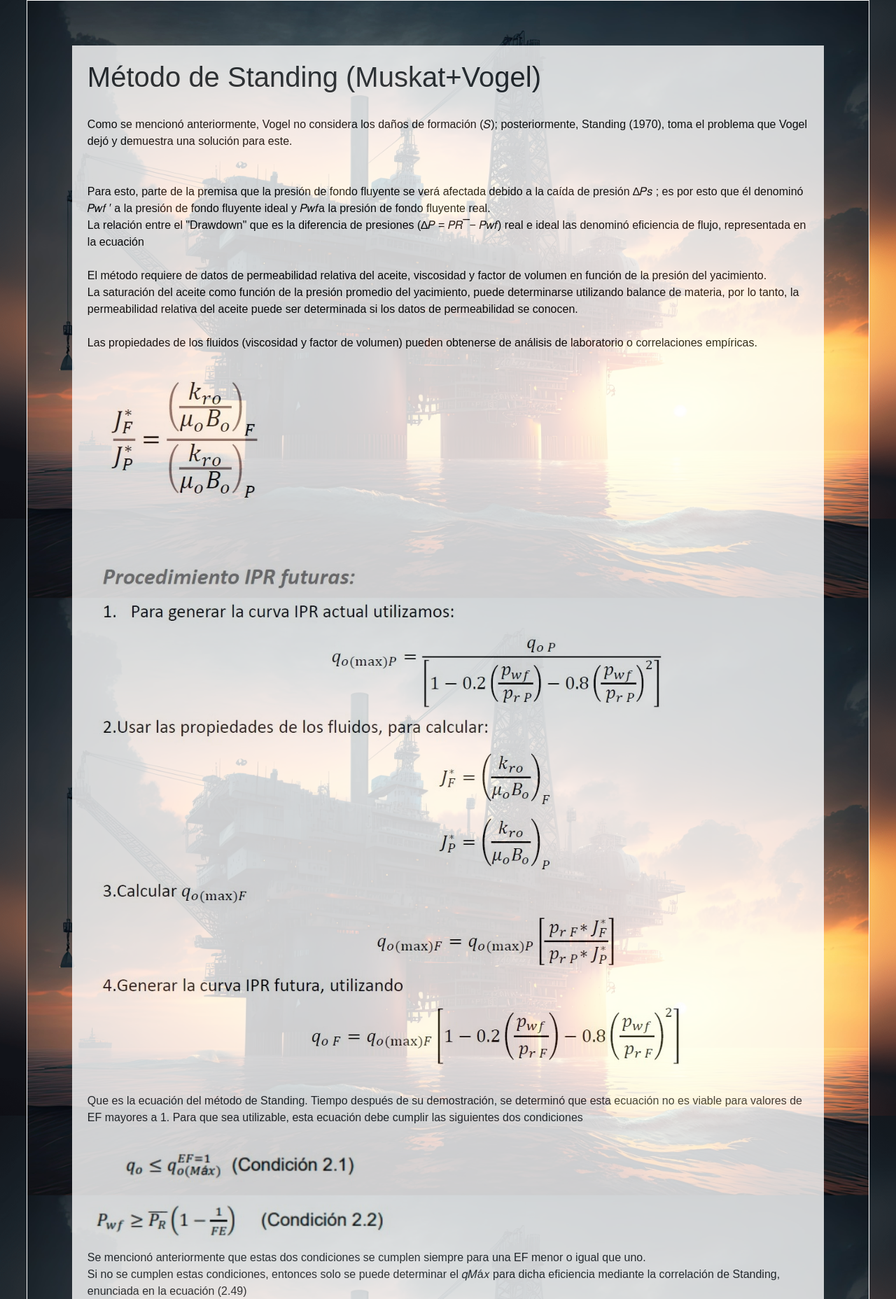
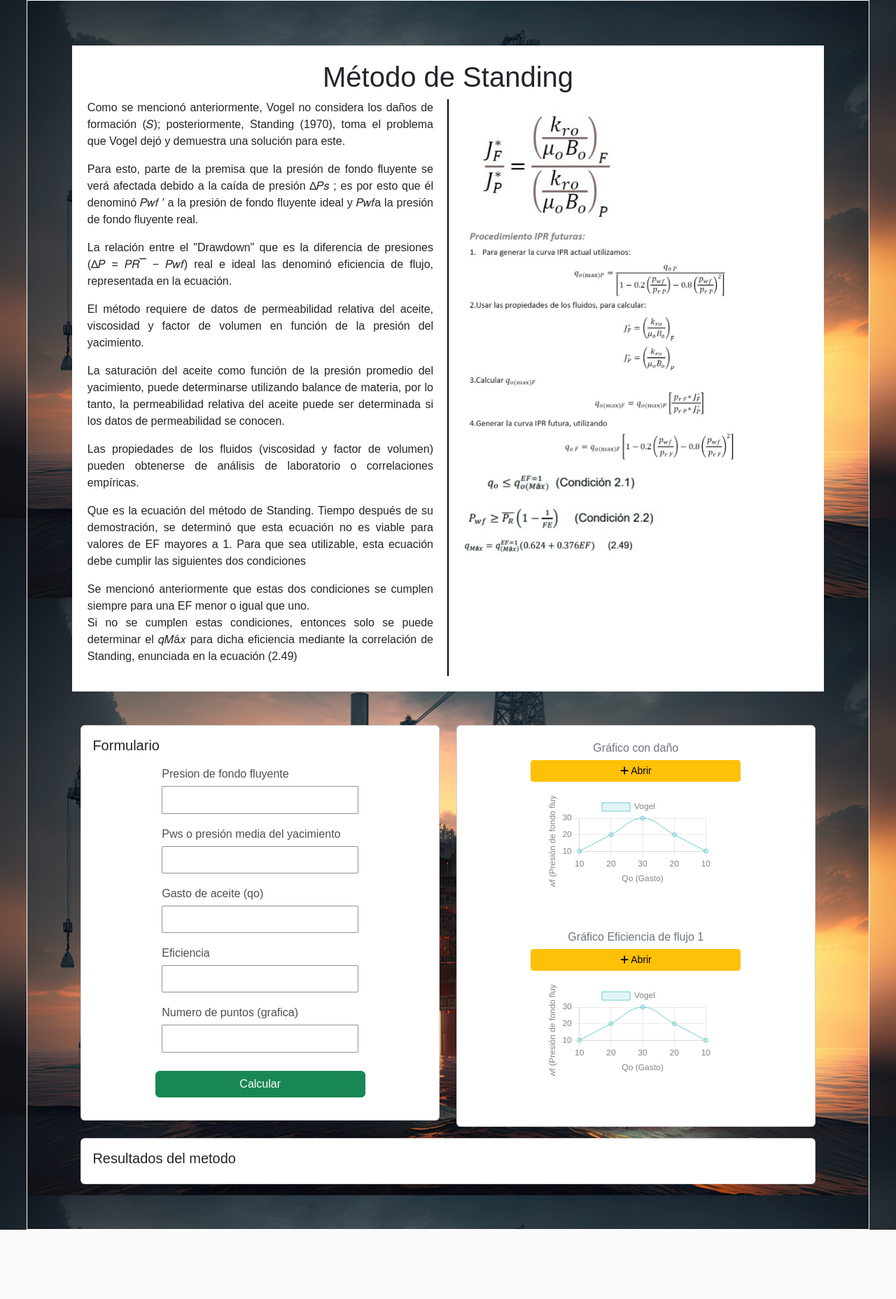
Before and after one commit to HazelHec/ProjectING_2023, a FastAPI app: template templates/Productividad/standing.html in a window 1280 px wide. Shown: the part 112-1968 px from the top of the page at 70% size. After the commit the page ends 1869 px from the top, so only its background shows below. Run offline with FastAPI, Linux system fonts and the light colour scheme; the template is opened without the code that fills it, so the values that code supplies are empty; parts of the project's set-up code (start-up, migrations or seed data) failed here and were passed over.

Commit message:
Final version for Prod proyect

```diff
--- a/assets/js/Standing.js
+++ b/assets/js/Standing.js
@@ -1,107 +1,154 @@
 document.addEventListener("DOMContentLoaded", function () {
-    const nav = document.querySelector("#nav");
   const abrir = document.querySelector("#abrir");
   const cerrar = document.querySelector("#cerrar");
-
   abrir.addEventListener("click", () => {
     nav.classList.add("visible");
   });
-
   cerrar.addEventListener("click", () => {
     nav.classList.remove("visible");
   });
+  /**
+   *
+   *
+   */
+  const chartContext1 = document.getElementById("myChart").getContext("2d");
+  const chartContext2 = document.getElementById("myChart2").getContext("2d");
+  const chartContextModal1 = document
+    .getElementById("modalChart1")
+    .getContext("2d");
+  const chartContextModal2 = document
+    .getElementById("modalChart2")
+    .getContext("2d");
+  // Crear gráfico inicial
+  const initialData = {
+    labels: [10, 20, 30, 20, 10],
+    datasets: [
+      {
+        label: "Vogel",
+        backgroundColor: "rgba(75, 192, 192, 0.2)",
+        borderColor: "rgba(75, 192, 192, 1)",
+        borderWidth: 1,
+        data: [10, 20, 30, 20, 10],
+        fill: false,
+        tension: 0.4,
+      },
+    ],
+  };
+  const chartOptions = {
+    responsive: true,
+    scales: {
+      x: {
+        title: {
+          display: true,
+          text: "Qo (Gasto)",
+        },
+      },
+      y: {
+        title: {
+          display: true,
+          text: "Pwf (Presión de fondo fluyente)",
+        },
+      },
+    },
+  };
+  var myChart1 = new Chart(chartContext1, {
+    type: "line",
+    data: initialData,
+    options: chartOptions,
   });
+  var myChart2 = new Chart(chartContext2, {
+    type: "line",
+    data: initialData,
+    options: chartOptions,
+  });
+  var myChartModal1 = new Chart(chartContextModal1, {
+    type: "line",
+    data: initialData,
+    options: chartOptions,
+  });
+  var myChartModal2 = new Chart(chartContextModal2, {
+    type: "line",
+    data: initialData,
+    options: chartOptions,
+  });
+  // Agregar evento al botón para actualizar el gráfico
+  const boton = document.getElementById("calcular");
+  boton.addEventListener("click", function () {
+    var dataEnv = {
 
-  //Instanciar boton
-  const enviar = document.getElementById("calcular");
-  enviar.addEventListener("click", function () {
-    dataEnv = {
-        qop: document.getElementById("qop").value,
-        prp: document.getElementById("prp").value,
       pwf: document.getElementById("pwf").value,
-        prf: document.getElementById("prf").value,
-        kroP: document.getElementById("kroP").value,
-        krof: document.getElementById("krof").value,
-        VizP: document.getElementById("VizP").value,
-        VizF: document.getElementById("VizF").value,
-        BoP: document.getElementById("BoP").value,
-        BoF: document.getElementById("BoF").value,
-        r: document.getElementById("r").value
+      pr: document.getElementById("pr").value,
+      qo: document.getElementById("qo").value,
+      ef: document.getElementById("ef").value,
+      n: document.getElementById("n").value,
     };
-
-    let request = $.ajax({
+    $.ajax({
       type: "POST",
       url: "/productividad/standing",
       data: JSON.stringify(dataEnv),
       contentType: "application/json",
       dataType: "JSON",
-    });
-
-    request.done(function (result) {
-      console.log(result);
-
-      graficar(result.lqoP,result.lpwfP,result.lqoF,result.lpwfF);
-    });
-
-    request.fail(function (error) {
-      alert(error.message);
+      success: done,
+      error: errorGraphic,
     });
   });
-
-  function graficar(xP, yP, xF, yF) {
-    try {
-      myChart.destroy();
-    } catch (e) {
-      console.error(e);
-    }
-    pwfP = xP;
-    qoP = yP ;
-    // Datos del gráfico
-    var chartData = {
-      labels: qo,
+  function done(result) {
+    console.log(result);
+    imprimirResultados(result);
+    const newData1 = {
+      labels: result.lqoEf,
       datasets: [
         {
-          label: "IPR",
-          backgroundColor: "rgba(75, 192, 192, 0.2)",
-          borderColor: "rgba(75, 192, 192, 1)",
+          label: "Standing",
+          backgroundColor: "rgba(255, 99, 132, 0.2)",
+          borderColor: "rgba(255, 99, 132, 1)",
           borderWidth: 1,
-          data: pwf,
+          data: result.lpwf,
           fill: false,
+          tension: 0.4,
         },
       ],
     };
+    const newData2 = {
+      labels: result.lqoEf1,
+      datasets: [
+        {
+          label: "Standing",
+          backgroundColor: "rgba(255, 99, 132, 0.2)",
+          borderColor: "rgba(255, 99, 132, 1)",
+          borderWidth: 1,
+          data: result.lpwf,
+          fill: false,
+          tension: 0.4,
+        },
+      ],
+    };
+    // Actualizar el gráfico con los nuevos datos
+    myChart1.data = newData1;
+    myChart1.update();
+    myChart2.data = newData2;
+    myChart2.update();
+    myChartModal1.data = newData1;
+    myChartModal1.update();
+    myChartModal2.data = newData2;
+    myChartModal2.update();
+  }
+  function errorGraphic(error) {
+    alert(error.message);
+  }
 
-    // Configuración del gráfico
-    var chartOptions = {
-      responsive: true,
-      scales: {
-        x: {
-          title: {
-            display: true,
-            text: "Qo",
-          },
-        },
-        y: {
-          title: {
-            display: true,
-            text: "Pwf",
-          },
-        },
-      },
-    };
+  //Imprimir resultados
+  function imprimirResultados(data) {
+    const contenedor = document.getElementById("results");
+    contenedor.innerHTML = ""; // Limpiar contenido anterior
+    const divResultado = document.createElement("div");
 
-    // Crear el gráfico
-    var ctx = document.getElementById("myChart").getContext("2d");
-    var myChart = new Chart(ctx, {
-      type: "line",
-      data: chartData,
-      options: chartOptions,
-      legend: {
-        display: true,
-      },
-      tooltips: {
-        mode: "index",
-        intersect: false,
-      },
+    $.each(data, function (key, value) {
+      const pElement = document.createElement("p");
+      pElement.textContent = `${key}: ${JSON.stringify(value)}`;
+      divResultado.appendChild(pElement);
     });
+
+    contenedor.appendChild(divResultado);
   }
+});
--- a/templates/Productividad/standing.html
+++ b/templates/Productividad/standing.html
@@ -31,125 +31,208 @@
     </header>
 
     <div id="contenedor_principal2">
-        <div class="parrafos">
-            <h1> Método de Standing (Muskat+Vogel)</h1>
-            <p style="color: black">
-
-                <br>
-                Como se mencionó anteriormente, Vogel no considera los daños de formación (𝑆); posteriormente, Standing
+        <div class="parrafos" style="opacity: 100%; margin-bottom: 0;">
+            <h1 style="text-align: center;"> Método de Standing </h1>
+            <table style="width: 100%;" cellpading="0" cellspacing="0">
+                <tr>
+                    <td
+                        style="width: 50%; vertical-align: top; text-align: justify; padding-right: 20px; border-right: solid 2px black;">
+                        <p>
+                            Como se mencionó anteriormente, Vogel no considera los daños de formación (𝑆);
+                            posteriormente, Standing
                             (1970), toma el problema que Vogel dejó y demuestra una solución para este.
-                <br> <br>
-
-                <br>Para esto, parte de la premisa que la presión de fondo fluyente se verá afectada debido a la caída
-                de presión ∆𝑃𝑠 ; es por esto que él denominó 𝑃𝑤𝑓 ′ a la presión de fondo fluyente ideal y 𝑃𝑤𝑓a
+                        </p>
+                        <p>
+                            Para esto, parte de la premisa que la presión de fondo fluyente se verá afectada debido a
+                            la caída
+                            de presión ∆𝑃𝑠 ; es por esto que él denominó 𝑃𝑤𝑓 ′ a la presión de fondo fluyente ideal
+                            y 𝑃𝑤𝑓a
                             la presión de fondo fluyente real.
-
-                <br>La relación entre el "Drawdown" que es la diferencia de presiones (∆𝑃 = 𝑃𝑅 ̅̅̅ − 𝑃𝑤𝑓) real e
-                ideal las denominó eficiencia de flujo, representada en la ecuación
-
-
-                <br> <br>El método requiere de datos de permeabilidad relativa del aceite, viscosidad y factor de
-                volumen en función de la presión del yacimiento.<br>
-                La saturación del aceite como función de la presión promedio del yacimiento, puede determinarse
-                utilizando balance de materia, por lo tanto, la permeabilidad relativa del aceite puede ser determinada
-                si los datos de permeabilidad se conocen. <br><br>
-                Las propiedades de los fluidos (viscosidad y factor de volumen) pueden obtenerse de análisis de
+                        </p>
+                        <p>
+                            La relación entre el "Drawdown" que es la diferencia de presiones (∆𝑃 = 𝑃𝑅 ̅̅̅ − 𝑃𝑤𝑓)
+                            real
+                            e
+                            ideal las denominó eficiencia de flujo, representada en la ecuación.
+                        </p>
+                        <p>
+                            El método requiere de datos de permeabilidad relativa del aceite, viscosidad y factor de
+                            volumen en función de la presión del yacimiento.
+                        </p>
+                        <p>
+                            La saturación del aceite como función de la presión promedio del yacimiento, puede
+                            determinarse
+                            utilizando balance de materia, por lo tanto, la permeabilidad relativa del aceite puede ser
+                            determinada
+                            si los datos de permeabilidad se conocen.
+                        </p>
+                        <p>
+                            Las propiedades de los fluidos (viscosidad y factor de volumen) pueden obtenerse de análisis
+                            de
                             laboratorio o correlaciones empíricas.
                         </p>
-            <img src="{{ url_for('static', path='img/std1.jpeg') }}" alt="">
+                        <p style="margin-top: 15px;">
+                            Que es la ecuación del método de Standing. Tiempo después de su demostración, se determinó
+                            que esta
+                            ecuación no es viable para valores de EF mayores a 1. Para que sea utilizable, esta ecuación
+                            debe
+                            cumplir las siguientes dos condiciones
+                        </p>
                         <p>
-                <br> <br>
+                            Se mencionó anteriormente que estas dos condiciones se cumplen siempre para una EF menor o
+                            igual que uno. <br>
+                            Si no se cumplen estas condiciones, entonces solo se puede determinar el 𝑞𝑀á𝑥 para dicha
+                            eficiencia
+                            mediante la correlación de Standing, enunciada en la ecuación (2.49)
                         </p>
-            <img src="{{ url_for('static', path='img/std2.jpeg') }}" alt="">
-
-            <p>
-                <br>Que es la ecuación del método de Standing. Tiempo después de su demostración, se determinó que esta
-                ecuación no es viable para valores de EF mayores a 1. Para que sea utilizable, esta ecuación debe
-                cumplir las siguientes dos condiciones
-                <br>
-            </p>
-            <img src="{{ url_for('static', path='img/std3.jpeg') }}" alt="">
-            <p>Se mencionó anteriormente que estas dos condiciones se cumplen siempre para una EF menor o igual que uno.
-                <br>
-
-                Si no se cumplen estas condiciones, entonces solo se puede determinar el 𝑞𝑀á𝑥 para dicha eficiencia
-                mediante la correlación de Standing, enunciada en la ecuación (2.49) <br>
-            </p>
-
-            <img src="{{ url_for('static', path='img/std4.jpeg') }}" alt="">
+                    </td>
+                    <td style="width: 50%; vertical-align: top; padding-left: 20px;">
+                        <img src="{{ url_for('static', path='img/std1.jpeg') }}" alt="l1" width="50%">
+                        <img src="{{ url_for('static', path='img/std2.jpeg') }}" alt="l2" width="80%">
+                        <img src="{{ url_for('static', path='img/std3.jpeg') }}" alt="l3" width="60%">
+                        <img src="{{ url_for('static', path='img/std4.jpeg') }}" alt="l3" width="50%">
+                    </td>
+                </tr>
+            </table>
         </div>
 
-        <form id="miFormulario2" style="width: 500px;">
-            <label for="qop">
-                <p>Gasto presente:<br></p>
+        <div class="container mt-5">
+            <div class="row">
+                <!-- Columna del formulario -->
+                <div class="col-md-6">
+                    <div class="card">
+                        <div class="card-body">
+                            <h5 class="card-title">Formulario</h5>
+                            <form>
+                                <div class="mb-3">
+                                    <label for="pwf">
+                                        Presion de fondo fluyente
                                     </label>
-            <input type="text" id="qop" name="qop" required class="field"><br>
+                                    <input type="text" id="pwf" name="pwf" pattern="^[-+]?\d+(\.\d+)?$" required
+                                        class="field">
+                                </div>
+                                <div class="mb-3">
+                                    <label for="pr">
+                                        Pws o presión media del yacimiento
+                                    </label>
+                                    <input type="text" id="pr" name="pr" pattern="^[-+]?\d+(\.\d+)?$" required
+                                        class="field">
+                                </div>
+                                <div class="mb-3">
+                                    <label for="qo">
+                                        Gasto de aceite (qo)
+                                    </label>
+                                    <input type="text" id="qo" name="qo" pattern="^[-+]?\d+(\.\d+)?$" required
+                                        class="field">
+                                </div>
 
-            <label for="prp"><br>
-                <p>Presion media del yacimiento:<br></p>
+                                <div class="mb-3">
+                                    <label for="ef">
+                                        Eficiencia
                                     </label>
-            <input type="text" id="prp" name="prp" required class="field"><br>
-
-            <label for="pwf"><br>
-                <p>Presion del fondo fluyendo:<br></p>
+                                    <input type="text" id="ef" name="ef" pattern="^[-+]?\d+(\.\d+)?$" required
+                                        class="field">
+                                </div>
+                                <div class="mb-3">
+                                    <label for="n">
+                                        Numero de puntos (grafica)
                                     </label>
-            <input type="text" id="pwf" name="pwf" required class="field"><br>
-
-            <label for="prf"><br>
-                <p>Presion media del yacimiento futura:<br></p>
-            </label>
-            <input type="text" id="prf" name="prf" required class="field"><br>
-
-            <label for="kroP"><br>
-                <p>Kro presente:<br></p>
-            </label>
-            <input type="text" id="kroP" name="kroP" required class="field"><br>
-
-            <label for="krof"><br> <br> KRO futura:</p></label>
-            <input type="text" id="krof" name="krof" required class="field"><br>
-
-            <label for="VizP">
-                <p>Viscosidad Presente:<br></p>
-            </label>
-            <input type="text" id="VizP" name="VizP" required class="field"><br>
-
-            <label for="VizF"><br>
-                <p>Viscosidad futura:<br></p>
-            </label>
-            <input type="text" id="VizF" name="VizF" required class="field"><br>
-
-            <label for="BoP"><br>
-                <p>Bo presente:<br></p>
-            </label>
-            <input type="text" id="BoP" name="BoP" required class="field"><br>
-
-            <label for="BoF"><br>
-                <p>Bo futura:<br></p>
-            </label>
-            <input type="text" id="BoF" name="BoF" required class="field"><br>
-
-            <label for="r"><br>
-                <p>Numero de puntos (grafica)<br></p>
-            </label>
-            <input type="text" id="r" name="r" required class="field"><br>
+                                    <input type="text" id="n" name="n" pattern="^[-+]?\d+$" required class="field"
+                                        maxlength="2">
+                                </div>
                             </form>
-
-        <div style="margin-top: 10px;">
+                            <div class="mb-3" style="text-align: center;">
                                 <button type="button" class="btn  btn-success" id="calcular">Calcular</button>
+                            </div>
+                        </div>
+                    </div>
                 </div>
 
 
+                <!-- Columna de gráficos -->
+                <div class="col-md-6">
+                    <div class="card">
+                        <div class="card-body d-flex flex-wrap justify-content-center align-items-center">
+                            <div style="width: 300px; height: 250px; margin: 10px;" class="text-center">
+                                <h6 class="card-subtitle mb-2 text-muted">Gráfico con daño</h6>
+                                <button type="button" class="btn btn-warning btn-sm" data-bs-toggle="modal"
+                                    data-bs-target="#modalGrafico1">
+                                    <i class="fas fa-plus"></i> Abrir
+                                </button>
                                 <canvas id="myChart"></canvas>
+                            </div>
+
+                            <div style="width: 300px; height: 250px; margin: 10px;" class="text-center">
+                                <h6 class="card-subtitle mb-2 text-muted">Gráfico Eficiencia de flujo 1</h6>
+                                <button type="button" class="btn btn-warning btn-sm" data-bs-toggle="modal"
+                                    data-bs-target="#modalGrafico2">
+                                    <i class="fas fa-plus"></i> Abrir
+                                </button>
+                                <canvas id="myChart2"></canvas>
+                            </div>
+                        </div>
+                    </div>
+                </div>
+            </div>
+            <div class="row mt-3">
+                <div class="col-md-12">
+                    <div class="card">
+                        <div class="card-body">
+                            <h5 class="card-title">Resultados del metodo</h5>
+                            <div id="results"></div>
+                        </div>
+                    </div>
+                </div>
+            </div>
+        </div>
+
+        <!-- Modales para los gráficos -->
+        <div class="modal fade" id="modalGrafico1" tabindex="-1" aria-labelledby="modalGrafico1Label"
+            aria-hidden="true">
+            <div class="modal-dialog modal-lg">
+                <div class="modal-content">
+                    <div class="modal-header">
+                        <h5 class="modal-title" id="modalGrafico1Label">IPR Futura</h5>
+                        <button type="button" class="btn-close" data-bs-dismiss="modal" aria-label="Close"></button>
+                    </div>
+                    <div class="modal-body">
+                        <canvas id="modalChart1"></canvas>
+                    </div>
+                </div>
+            </div>
+        </div>
+
+        <div class="modal fade" id="modalGrafico2" tabindex="-1" aria-labelledby="modalGrafico2Label"
+            aria-hidden="true">
+            <div class="modal-dialog modal-lg">
+                <div class="modal-content">
+                    <div class="modal-header">
+                        <h5 class="modal-title" id="modalGrafico2Label">IPR Presente</h5>
+                        <button type="button" class="btn-close" data-bs-dismiss="modal" aria-label="Close"></button>
+                    </div>
+                    <div class="modal-body">
+                        <canvas id="modalChart2"></canvas>
+                    </div>
+                </div>
+            </div>
+        </div>
+        <footer>
+            <script src="https://cdn.jsdelivr.net/npm/chart.js"></script>
             <script src="{{ url_for('static', path='js/Standing.js') }}"></script>
-        <script src="https://cdn.jsdelivr.net/npm/chart.js"></script>
-        <script src="{{ url_for('static', path='js/jquery.min.js') }}"></script>
+            <!--<script src="{{ url_for('static', path='js/graficasVogel.js') }}"></script> -->
             <script src="https://cdn.jsdelivr.net/npm/@popperjs/core@2.11.6/dist/umd/popper.min.js"
-            integrity="sha384-oBqDVmMz9ATKxIep9tiCxS/Z9fNfEXiDAYTujMAeBAsjFuCZSmKbSSUnQlmh/jp3" crossorigin="anonymous">
+                integrity="sha384-oBqDVmMz9ATKxIep9tiCxS/Z9fNfEXiDAYTujMAeBAsjFuCZSmKbSSUnQlmh/jp3"
+                crossorigin="anonymous">
                 </script>
+            <script src="https://cdnjs.cloudflare.com/ajax/libs/font-awesome/6.0.0/js/all.min.js"></script>
 
             <script src="https://cdn.jsdelivr.net/npm/bootstrap@5.2.1/dist/js/bootstrap.min.js"
-            integrity="sha384-7VPbUDkoPSGFnVtYi0QogXtr74QeVeeIs99Qfg5YCF+TidwNdjvaKZX19NZ/e6oz" crossorigin="anonymous">
+                integrity="sha384-7VPbUDkoPSGFnVtYi0QogXtr74QeVeeIs99Qfg5YCF+TidwNdjvaKZX19NZ/e6oz"
+                crossorigin="anonymous">
                 </script>
+            <script src="{{ url_for('static', path='js/jquery.min.js') }}"></script>
+        </footer>
+
 </body>
 
 </html>
```
Also changed, not shown: 1 other file. Lines whose indentation alone changed are shown as unchanged.
